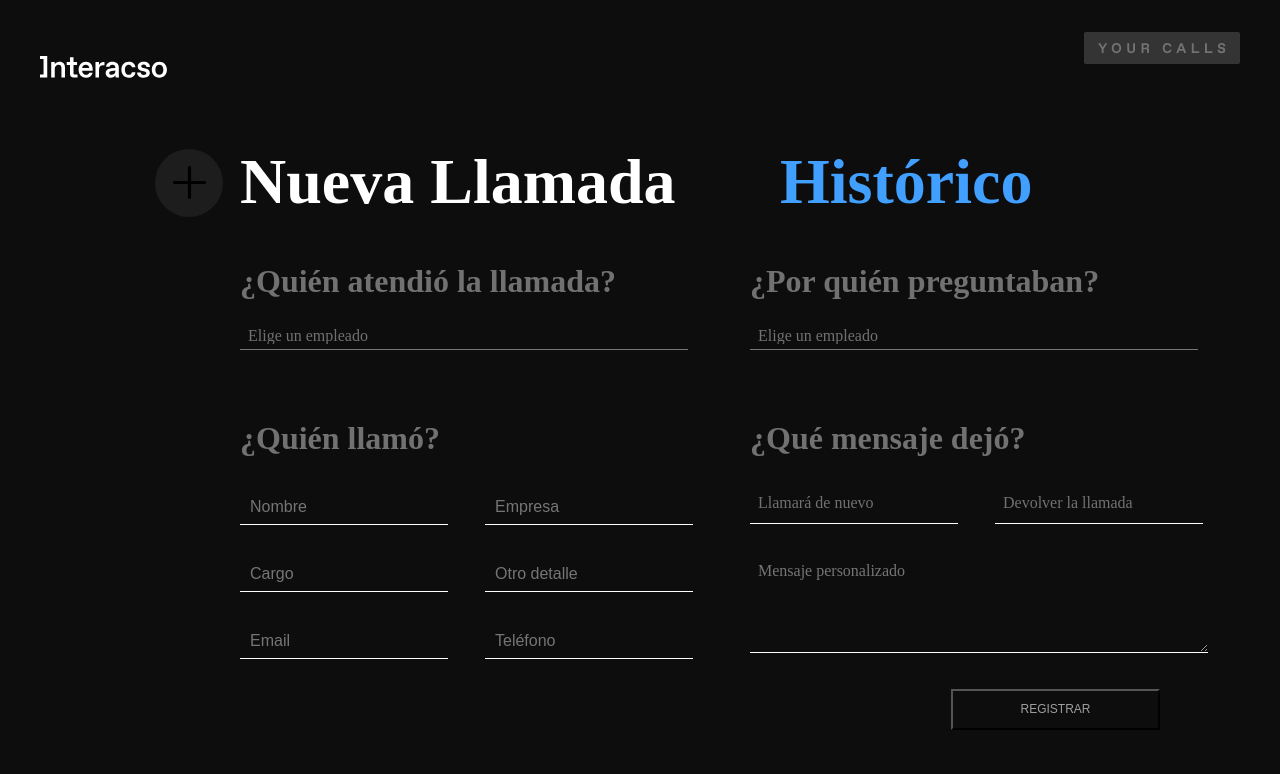
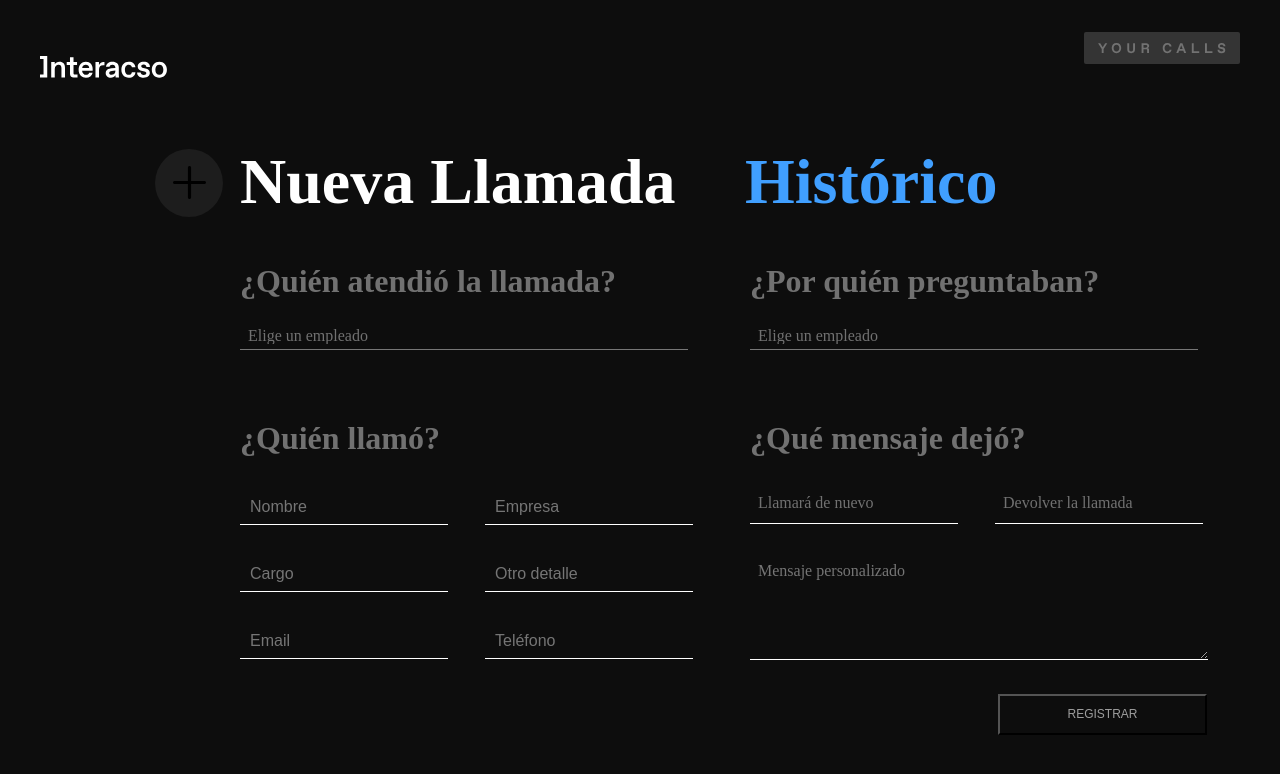
Before and after one commit to alhana-yo/easley-s4-your-calls-app, a React (Create React App) app: page / in a window 1280 px wide. Shown: the top 774 px of the page. Built offline with nearby package versions, Linux system fonts and the light colour scheme; no server answers.

Commit message:
Fix styles on menu and form

```diff
--- a/src/styles/App.scss
+++ b/src/styles/App.scss
@@ -80,7 +80,7 @@ body {
   font-weight: bold;
   margin: 10px 0px 18px 0;
   min-width: 480px;
-  padding-left: 60px;
+  padding-left: 25px;
 }
 
 .historic__title {
@@ -223,10 +223,6 @@ position: relative;
 
 .main__personRequested-title{
   font-size: 32px;
-
-}
-.call-container__wrapper {
-
 }
 
 .call-container__radios{
@@ -294,7 +290,7 @@ position: relative;
 
 .message__input {
   width: 450px;
-  height: 93px;
+  height: 100px;
   margin-top: 25px;
   line-height: 24px;
   background-color: $color-blacK;
@@ -338,7 +334,7 @@ position: relative;
   color: $color-grey-fonts;
   text-transform: uppercase;
   margin-top: 30px;
-  margin-right: 80px;
+  margin-right: 33px;
   font-size: 12px;
   width: 209px;
   height: 41px;
```
